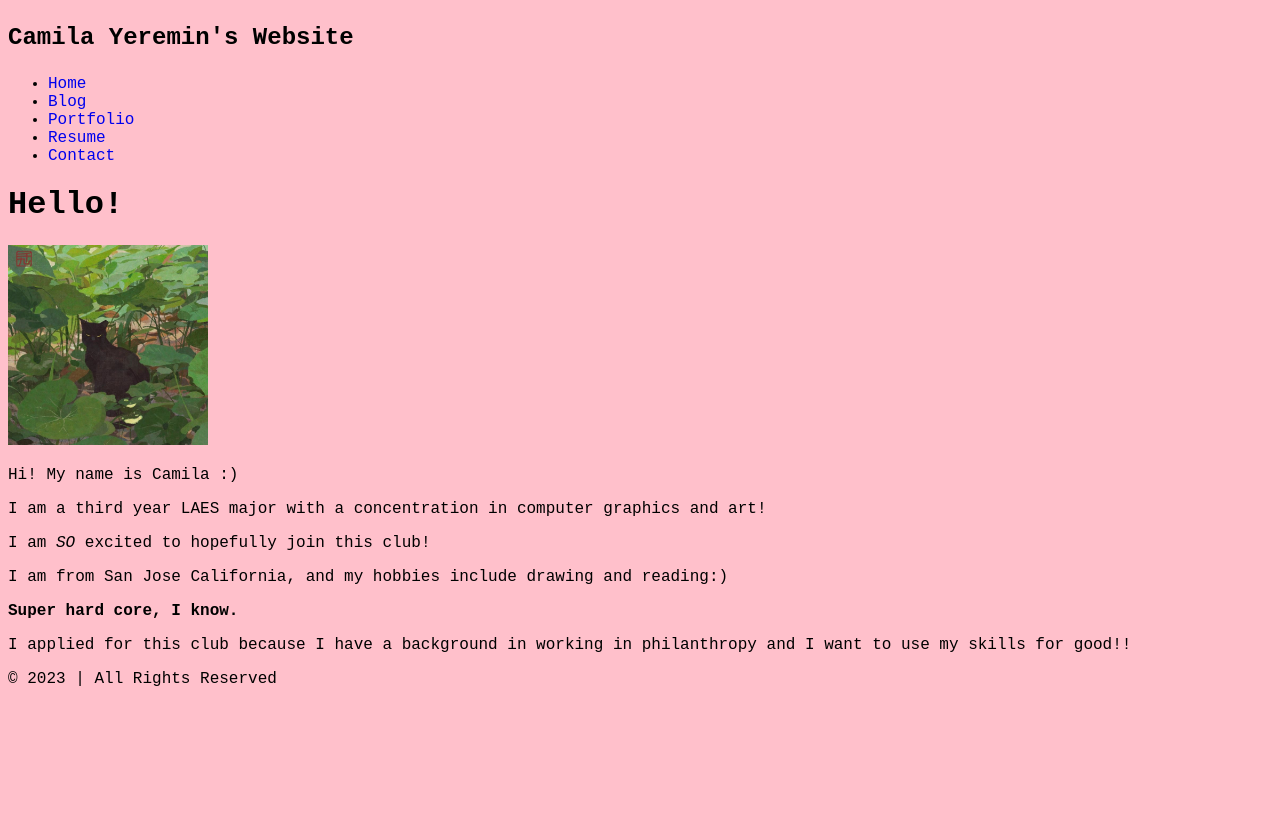
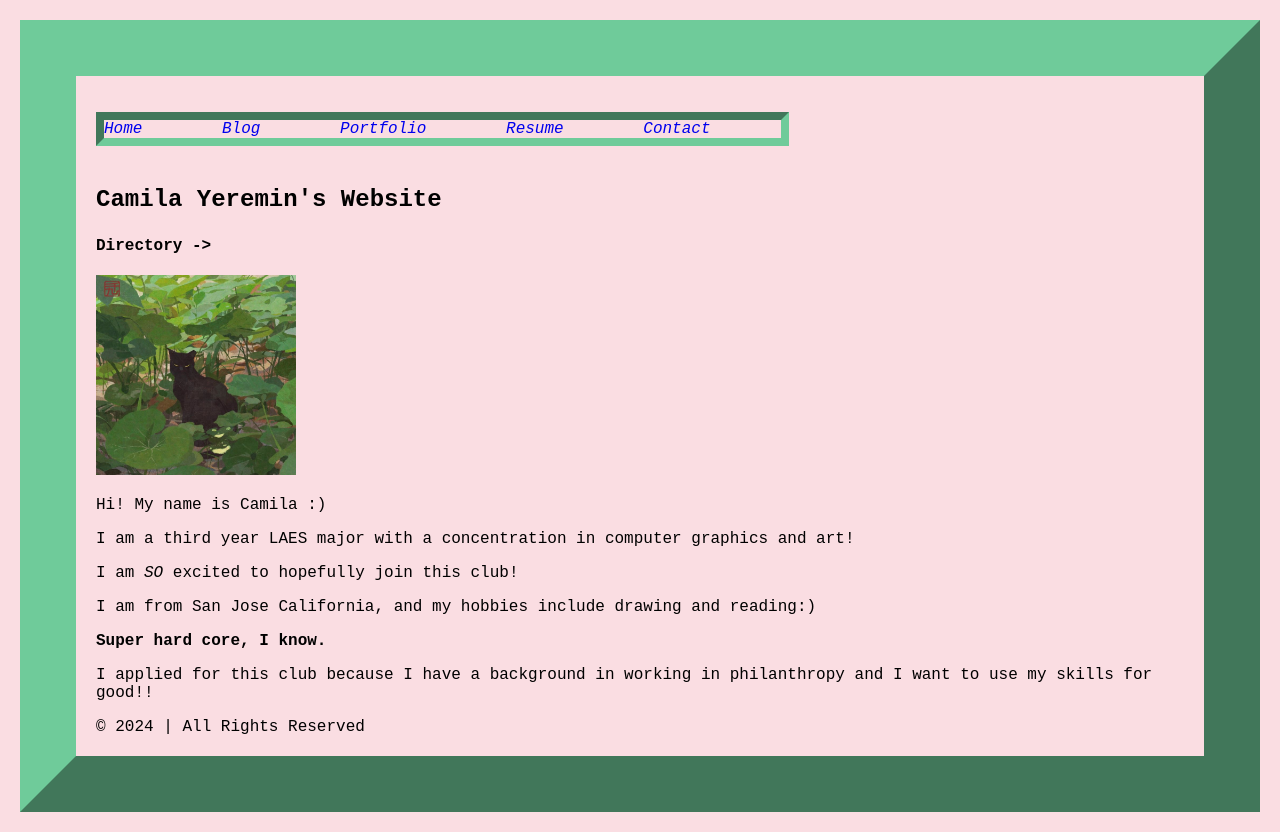
Before and after one commit to camilayeremin/camilayeremin.github.io, a plain HTML site: page index.html in a window 1280 px wide. Before the commit the page ends 800 px from the top, so only its background shows below. Drawn offline with Linux system fonts and the light colour scheme.

Commit message:
feat: final touches

```diff
--- a/index.html
+++ b/index.html
@@ -2,26 +2,34 @@
 
 <html lang = "en">
     <head class="head">
+        <ul class ="nav-list">
+
+            <em>
+            <li class="link"> <a href = "index.html" >Home</a></li>
+            <li class="link"> <a href = "blog.html">Blog</a></li>
+            <li class="link"> <a href = "portfolio.html">Portfolio</a></li>
+            <li class="link"> <a href = "resume.html">Resume</a></li>
+            <li class="link"> <a href = "contact.html">Contact</a></li>
+
+        </em>
+        </ul>
+        </nav>
+
         <title> Camila's Website!!!</title>
         <link rel = "stylesheet" href=" styles.css"/>
     <head>
         <body class="body">
             <nav class="navbar">
             <h1 class="logo">
-                <p> Camila Yeremin's Website</p>
+                <p> Camila Yeremin's Website </p>
+                <p class="Directory"> Directory -></p>
 
 
             </h1>
-            <ul class ="nav-list">
-                <li> <a href = "index.html">Home</a></li>
-                <li> <a href = "blog.html">Blog</a></li>
-                <li> <a href = "portfolio.html">Portfolio</a></li>
-                <li> <a href = "resume.html">Resume</a></li>
-                <li> <a href = "contact.html">Contact</a></li>
-            </ul>
+
             </nav>
                 <main>
-                    <h1> Hello!</h1>
+
                     <div class= " about ">
                     <div class = "about-image">
                         <img src= image0.jpeg alt= "drawing of a cat!" width="200" height="200">
@@ -44,7 +52,7 @@
                     <section></section>
 
             </main>
-        <footer class="footer"> © 2023 <Personal Website Name> | All Rights Reserved</footer>
+        <footer class="footer"> © 2024 <Personal Website Name> | All Rights Reserved</footer>
 
         </body>
 </html>
--- a/styles.css
+++ b/styles.css
@@ -2,37 +2,82 @@
     color: black;
 }
 .navbar {
-    background-color:pink;
+    background-color:rgb(250, 221, 226);
 }
 
 .body{
-    background-color:pink;
+    background-color:rgb(250, 221, 226);
 }
 .body{
     font-family: 'Courier New', Courier, monospace;
 
 }
 .pagetitle{
-    background-color: pink;
+    background-color: rgb(250, 221, 226);
+}
+.Directory{
+    font-size: medium;
 }
 .mainblog{
-    background-color: pink;
+    background-color: rgb(250, 221, 226)
+    ;
 }
 a{
     text-decoration: none;
 }
 .button1{
-    background-color: palevioletred;
-    border: white;
+    background-color: rgb(250, 221, 226);
+    border: palevioletred;
+    border-style: outset;
+    border-width: 1cqb;
     text-align: center;
     font-size: 16px;
 
 
 }
+.nav-list{
+    border: rgb(111, 203, 154);
+    border-style : inset;
+    border-width:1cqb;
+
+}
 .box{
-    border-color: palevioletred;
+    border-color: black;
+
+}
+.list{
+    color: black;
+
 
 }
 .section-title{
   color: palevioletred;
 }
+.body {
+    margin: 20px;
+    padding: 20px;
+    border-color : rgb(111, 203, 154);
+    border-style :outset;
+    border-width:7cqb;
+  }
+  .project-description{
+    font-size: small;
+  }
+  .nav-list{
+
+    display: inline-block;
+    font-weight: 300;
+
+  }
+  ul {
+    list-style: none;
+    padding: 0;
+
+  }
+
+  li {
+    display: inline;
+    margin-right: 70px; /* optional, adds some spacing between list items */
+
+    ;
+  }
```
Also changed, not shown: blog.html (+1 -1 lines), contact.html (+1 -1 lines), portfolio.html (+1 -1 lines), resume.html (+1 -1 lines), 1 other file.
